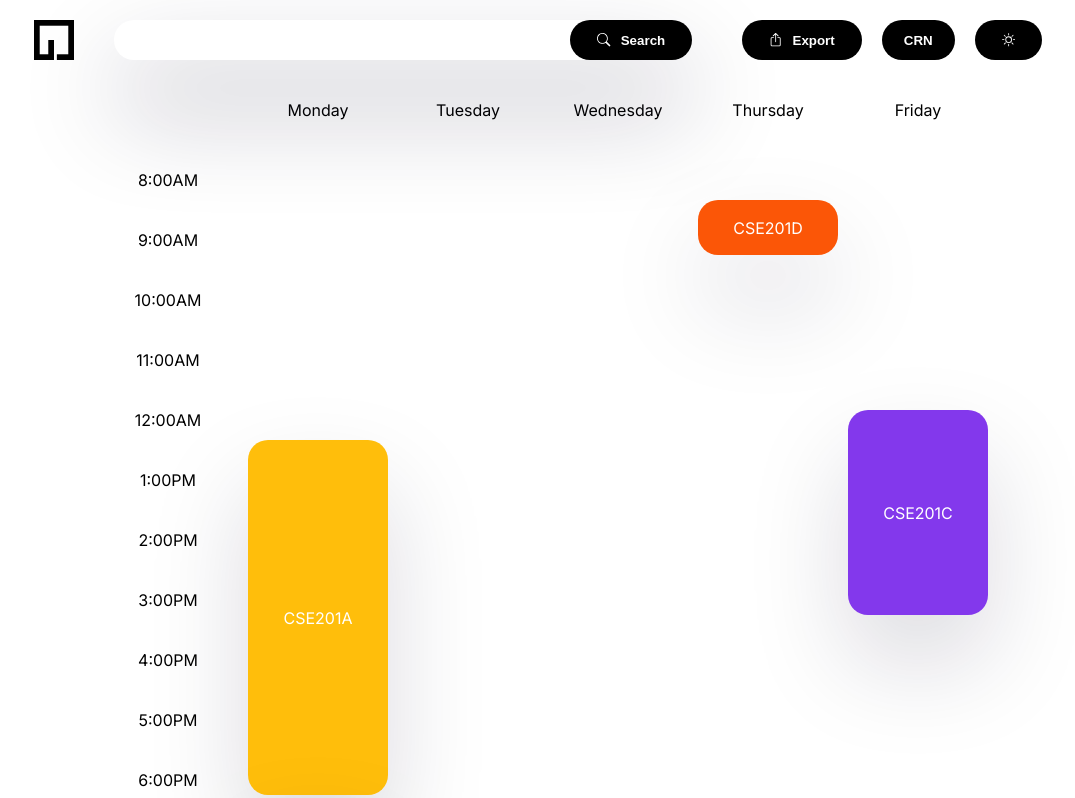
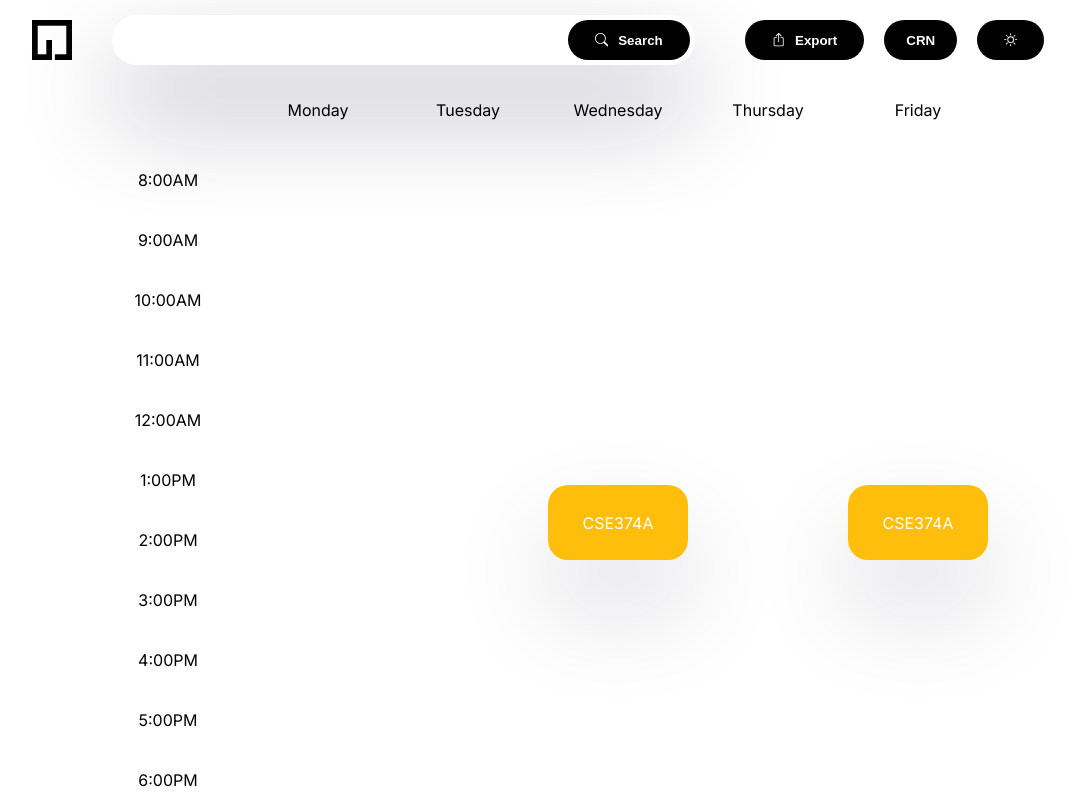
Before and after one commit to qudwl/mac-website, a React (Create React App) app: page / in a window 1280 px wide. Shown: the top 798 px of the page, without its empty margins (97-1172 px from the left). Built offline with nearby package versions, Linux system fonts and the light colour scheme.

Commit message:
Added ability for multiple days of a class

```diff
--- a/package.json
+++ b/package.json
@@ -11,7 +11,6 @@
     "react": "^18.2.0",
     "react-bootstrap-icons": "^1.10.2",
     "react-dom": "^18.2.0",
-    "react-modal": "^3.16.1",
     "react-scripts": "5.0.1",
     "web-vitals": "^2.1.4"
   },
--- a/src/Components/Card.js
+++ b/src/Components/Card.js
@@ -28,17 +28,27 @@ const getLeft = (day) => {
 };
 
 const Card = (props) => {
-  const style = {
-    height: getHeight(props.start, props.end),
-    top: getTop(props.start),
-    left: getLeft(props.day),
-    backgroundColor: props.dark ? "rgba(255, 255, 255, 0.12)" : props.color,
-  };
-  console.log(style);
+  const arr = [];
+
+  for (let time of props.times) {
+    const style = {
+      height: getHeight(time.start, time.end),
+      top: getTop(time.start),
+      left: getLeft(time.day),
+      backgroundColor: props.dark ? "rgba(255, 255, 255, 0.12)" : props.color,
+    };
+    const el = (
+      <div className="class-card" style={style} tabIndex={0} key={props.key}>
+        <span>{props.title}</span>
+      </div>
+    );
+    arr.push(el);
+    console.log(el);
+  }
   return (
-    <div className="class-card" style={style} tabIndex={0} key={props.key}>
-      <span>{props.title}</span>
-    </div>
+    <>
+      {arr}
+    </>
   );
 };
 
--- a/src/Components/Modal.css
+++ b/src/Components/Modal.css
@@ -5,13 +5,13 @@
     transition: all 400ms ease-in-out;
 }
 
-.ReactModal__Overlay--after-open{
+.ReactModal__Overlay--after-open {
     opacity: 1;
     transform: translateY(0px);
     transform: scale(1);
 }
 
-.ReactModal__Overlay--before-close{
+.ReactModal__Overlay--before-close {
     opacity: 0;
     transform: translateY(-200px);
     transform: scale(0.9)
--- a/src/Components/Modal.js
+++ b/src/Components/Modal.js
@@ -1,19 +1,9 @@
-import ReactModal from "react-modal";
 import { X } from "react-bootstrap-icons";
 import "./Modal.css";
 
-ReactModal.setAppElement("#root");
-
-const customStyle = {
-  content: {
-    textAlign: "center",
-  },
-};
-
 const Modal = (props) => {
   return (
-    <ReactModal style={customStyle} isOpen={props.isOpen} closeTimeoutMS={401}>
-      <div style={{ "textAlign": "right" }} onClick={() => props.close(false)} aria-label="Close modal">
+    <div style={{ "textAlign": "right" }} aria-label="Close modal">
       <X
         size={"2em"}
         tabIndex="0"
@@ -22,12 +12,12 @@ const Modal = (props) => {
             props.close(false);
           }
         }}
+        onClick={() => props.close(false)}
       />
+      <h2>{props.title}</h2>
     </div>
 
-      <h2>{props.title}</h2>
-      {props.modalContent}
-    </ReactModal>
+
   );
 };
 
--- a/src/Components/Schedule.js
+++ b/src/Components/Schedule.js
@@ -13,50 +13,17 @@ const colors = [
 const data = [
   {
     subject: "CSE",
-    cid: "201",
+    cid: "374",
     section: "A",
-    times: [
-      {
-        day: 0,
-        start: [12, 30],
-        end: [18, 30],
-      },
-    ],
-  },
-  {
-    subject: "CSE",
-    cid: "201",
-    section: "B",
-    times: [
-      {
-        day: 0,
-        start: [18, 30],
-        end: [19, 30],
-      },
-    ],
-  },
-  {
-    subject: "CSE",
-    cid: "201",
-    section: "C",
-    times: [
-      {
-        day: 4,
-        start: [12, 0],
-        end: [15, 30],
-      },
-    ],
-  },
-  {
-    subject: "CSE",
-    cid: "201",
-    section: "D",
-    times: [
-      {
-        day: 3,
-        start: [8, 30],
-        end: [9, 30],
-      },
+    times: [{
+      day: 2,
+      start: [13, 15],
+      end: [14, 35],
+    }, {
+      day: 4,
+      start: [13, 15],
+      end: [14, 35],
+    }
     ],
   },
 ];
@@ -65,16 +32,12 @@ const Schedule = (props) => {
   const arr = [];
   let key = 0;
   for (let cl of data) {
-    const start = cl.times[0].start;
-    const end = cl.times[0].end;
-    const day = cl.times[0].day;
     const title = cl.subject + cl.cid + cl.section;
+    console.log(cl);
     const card = (
       <Card
-        start={start}
-        end={end}
         color={colors[key]}
-        day={day}
+        times={cl.times}
         key={key++}
         title={title}
         dark={props.dark}
--- a/src/Components/SearchBar.css
+++ b/src/Components/SearchBar.css
@@ -1,11 +1,11 @@
 .searchBar {
     display: flex;
-    padding: 0px 0px 0px 30px;
+    padding: 5px 5px 5px 30px;
     box-shadow: 0px 48px 100px rgba(17, 12, 46, 0.3);
     border-radius: 30px;
     transition: box-shadow 0.25s;
     align-items: flex-start;
-    transition: padding 0.25s;
+    transition: padding 0.25s, border-radius 0.25s;
     background-color: white;
 }
 
@@ -47,7 +47,8 @@ header>* {
 
 .searchBar:focus-within {
     box-shadow: 0px 48px 100px rgba(17, 12, 46, 0.8);
-    padding: 10px 10px 10px 40px;
+    padding: 15px 15px 15px 45px;
+    border-radius: 35px;
 }
 
 .searchBar input {
```
Also changed, not shown: 1 other file (tests, documents, lock files or other folders). Lines whose indentation alone changed are shown as unchanged.
